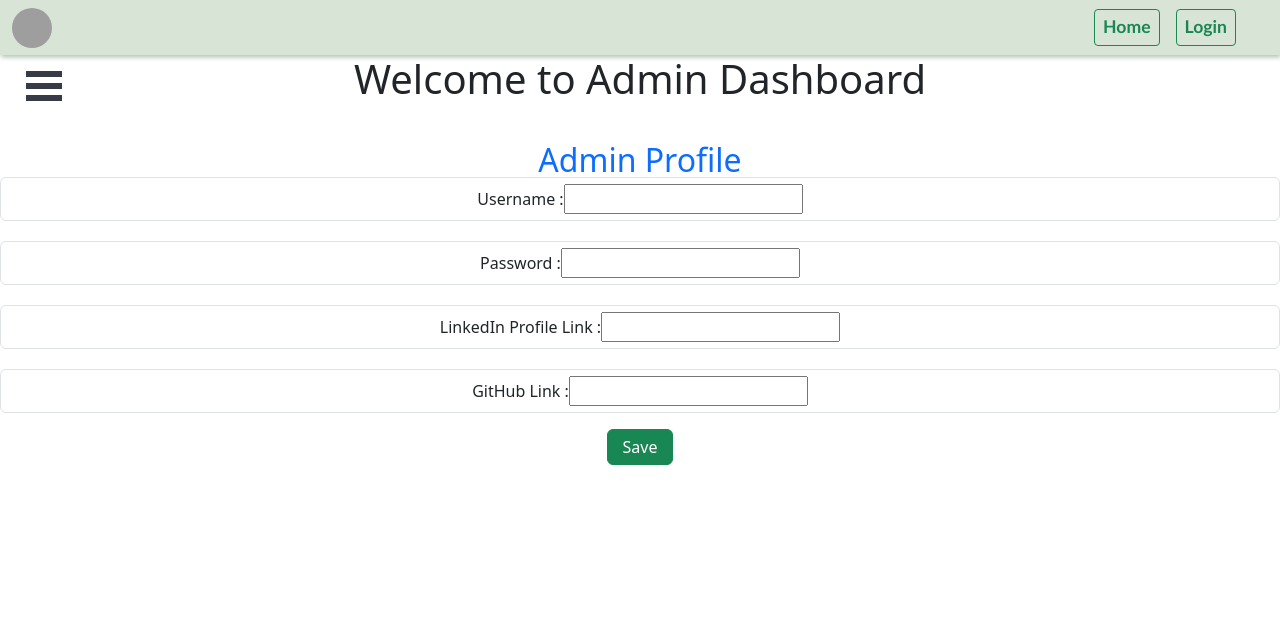
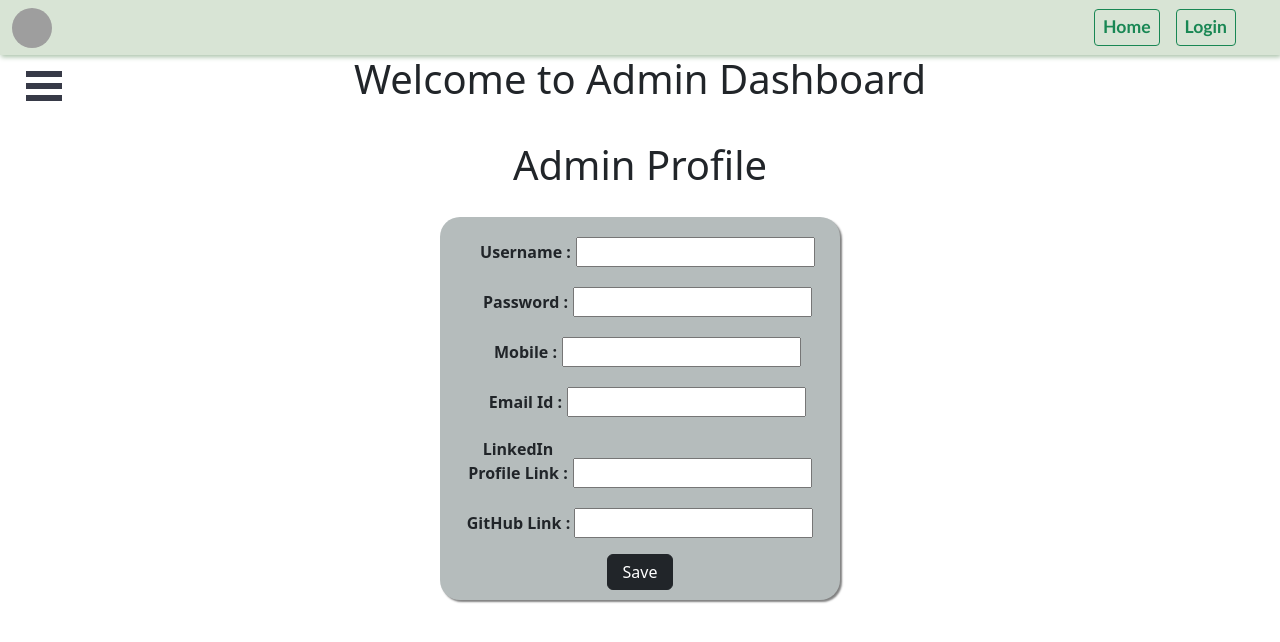
Before and after one commit to tharunmadasi/MastersCoding, a React (Create React App) app: page /Admin/profile in a window 1280 px wide. Shown: the top 642 px of the page. Built offline with nearby package versions, Linux system fonts and the light colour scheme; no server answers; sample sign-in values are in the browser's storage; grey boxes are pictures that could not be loaded.

Commit message:
profiles updated

```diff
--- a/src/Components/SideBar/Profile/Profile.css
+++ b/src/Components/SideBar/Profile/Profile.css
@@ -9,3 +9,17 @@
 #btn{
     padding: 5px 15px;
 }
+
+
+.forms{
+    background-color: rgb(181, 188, 188);
+    box-shadow: 2px 2px 2px grey;
+    display: flex;
+    flex-direction: column;
+    margin: auto;
+    justify-content: center;
+    margin-top: 50px;
+    width: 400px;
+    border-radius:20px;
+    font-weight: bold;
+}
--- a/src/Components/SideBar/Profile/Profile.js
+++ b/src/Components/SideBar/Profile/Profile.js
@@ -2,7 +2,7 @@ import React from "react";
 import "./Profile.css";
 import { useForm } from "react-hook-form";
 
-function Profile() {
+function Profile1() {
   let {
     register,
     handleSubmit,
@@ -13,22 +13,23 @@ function Profile() {
     console.log(data);
   };
 
+
   return (
     <div>
-      <h2 className='text-primary'>Admin Profile</h2>
+      <h1>Admin Profile</h1>
       <div className="form1">
         <div className="row">
           <div className="col-11.col-sm-8.col-md-6 mx-auto l1">
-            <form onSubmit={handleSubmit(onSubmit)}>
-              <div className="form-control text-center mb-3 inp">
-                <label>Username : </label>
+            <form onSubmit={handleSubmit(onSubmit)} className="forms">
+              <div className="text-center inp" style={{marginLeft:"15px"}}>
+                <label style={{marginRight:"5px"}}>Username : </label>
                 <input
                   type="text"
                   id="username"
                   {...register("username", {
                     required: true,
                     minLength: 6,
-                    maxLength: 12
+                    maxLength: 12,
                   })}
                 />
                 {errors.username?.type === "required" && (
@@ -45,14 +46,14 @@ function Profile() {
                   </p>
                 )}
               </div>
-              <div className="form-control text-center mb-3 inp">
-                <label>Password : </label>
+              <div className="text-center inp"style={{marginLeft:"15px"}}>
+                <label style={{marginRight:"5px"}}>Password : </label>
                 <input
                   type="password"
                   id="password"
                   {...register("password", {
                     required: true,
-                    minLength: 6
+                    minLength: 6,
                   })}
                 />
                 {errors.password?.type === "required" && (
@@ -64,21 +65,67 @@ function Profile() {
                   </p>
                 )}
               </div>
-
-              <div className="form-control inp">
-                <label>LinkedIn Profile Link : </label>
+              <div className="text-center inp" style={{marginLeft:"15px"}}>
+                <label style={{marginRight:"5px"}}>Mobile : </label>
+                <input
+                  type="text"
+                  id="mobile"
+                  {...register("mobile", {
+                    required: true,
+                   maxLength: 10,
+                  })}
+                />
+                {errors.username?.type === "required" && (
+                  <p className="text-danger">Username is required.</p>
+                )}
+                {errors.username?.type === "minLength" && (
+                  <p className="text-danger">
+                    Username should be at-least 6 characters.
+                  </p>
+                )}
+                {errors.username?.type === "maxLength" && (
+                  <p className="text-danger">
+                    Username should not exceed 12 characters.
+                  </p>
+                )}
+              </div>
+              <div className="text-center inp" style={{marginLeft:"15px"}}>
+                <label style={{marginRight:"5px"}}>Email Id : </label>
+                <input
+                  type="text"
+                  id="emailid"
+                  {...register("emailid", {
+                    required: true,
+                  })}
+                />
+                {errors.username?.type === "required" && (
+                  <p className="text-danger">Username is required.</p>
+                )}
+                {errors.username?.type === "minLength" && (
+                  <p className="text-danger">
+                    Username should be at-least 6 characters.
+                  </p>
+                )}
+                {errors.username?.type === "maxLength" && (
+                  <p className="text-danger">
+                    Username should not exceed 12 characters.
+                  </p>
+                )}
+              </div>
+              <div className="inp">
+                <label style={{marginRight:"5px"}}>LinkedIn <br />Profile Link : </label>
                 <input
                   type="url"
                   id="url"
                   {...register("url", { required: true })}
-                />
+                 />
                 {errors.url?.type === "required" && (
                   <p className="text-danger">LinkedIn Profile is required.</p>
                 )}
               </div>
 
-              <div className="form-control inp">
-                <label>GitHub Link : </label>
+              <div className="inp">
+                <label style={{marginRight:"4px"}}>GitHub Link : </label>
                 <input
                   type="url"
                   id="giturl"
@@ -89,15 +136,16 @@ function Profile() {
                 )}
               </div>
 
-              <button type="submit" className="btn btn-success mt-3" id="btn">
+              <span style={{marginBottom:"10px"}}><button type="submit" className="btn btn-dark mt-3" id="btn">
                 Save
-              </button>
+              </button></span>
             </form>
           </div>
         </div>
       </div>
+
     </div>
   );
 }
 
-export default Profile;
+export default Profile1;
--- a/src/Components/SideBar1/Profile1/Profile1.css
+++ b/src/Components/SideBar1/Profile1/Profile1.css
@@ -9,3 +9,17 @@
 #btn{
     padding: 5px 15px;
 }
+
+
+.forms{
+    background-color: rgb(181, 188, 188);
+    box-shadow: 2px 2px 2px grey;
+    display: flex;
+    flex-direction: column;
+    margin: auto;
+    justify-content: center;
+    margin-top: 50px;
+    width: 400px;
+    border-radius:20px;
+    font-weight: bold;
+}
--- a/src/Components/SideBar1/Profile1/Profile1.js
+++ b/src/Components/SideBar1/Profile1/Profile1.js
@@ -20,9 +20,9 @@ function Profile1() {
       <div className="form1">
         <div className="row">
           <div className="col-11.col-sm-8.col-md-6 mx-auto l1">
-            <form onSubmit={handleSubmit(onSubmit)}>
-              <div className="form-control text-center mb-3 inp">
-                <label>Username : </label>
+            <form onSubmit={handleSubmit(onSubmit)} className="forms">
+              <div className="text-center inp" style={{marginLeft:"15px"}}>
+                <label style={{marginRight:"5px"}}>Username : </label>
                 <input
                   type="text"
                   id="username"
@@ -46,8 +46,8 @@ function Profile1() {
                   </p>
                 )}
               </div>
-              <div className="form-control text-center mb-3 inp">
-                <label>Password : </label>
+              <div className="text-center inp"style={{marginLeft:"15px"}}>
+                <label style={{marginRight:"5px"}}>Password : </label>
                 <input
                   type="password"
                   id="password"
@@ -65,21 +65,38 @@ function Profile1() {
                   </p>
                 )}
               </div>
-
-              <div className="form-control inp">
-                <label>LinkedIn Profile Link : </label>
+              <div className="text-center inp"style={{marginLeft:"15px"}}>
+                <label style={{marginRight:"5px"}}>Email Id : </label>
+                <input
+                  type="test"
+                  id="emailid"
+                  {...register("emailid", {
+                    required: true,
+                  })}
+                />
+                {errors.password?.type === "required" && (
+                  <p className="text-danger">Password is required.</p>
+                )}
+                {errors.password?.type === "minLength" && (
+                  <p className="text-danger">
+                    Password should be at-least 6 characters.
+                  </p>
+                )}
+              </div>
+              <div className="inp">
+                <label style={{marginRight:"5px"}}>LinkedIn <br />Profile Link : </label>
                 <input
                   type="url"
                   id="url"
                   {...register("url", { required: true })}
-                />
+                 />
                 {errors.url?.type === "required" && (
                   <p className="text-danger">LinkedIn Profile is required.</p>
                 )}
               </div>
 
-              <div className="form-control inp">
-                <label>GitHub Link : </label>
+              <div className="inp">
+                <label style={{marginRight:"4px"}}>GitHub Link : </label>
                 <input
                   type="url"
                   id="giturl"
@@ -90,9 +107,9 @@ function Profile1() {
                 )}
               </div>
 
-              <button type="submit" className="btn btn-success mt-3" id="btn">
+              <span style={{marginBottom:"10px"}}><button type="submit" className="btn btn-dark mt-3" id="btn">
                 Save
-              </button>
+              </button></span>
             </form>
           </div>
         </div>
```
Also changed, not shown: 2 other files (tests, documents, lock files or other folders).
